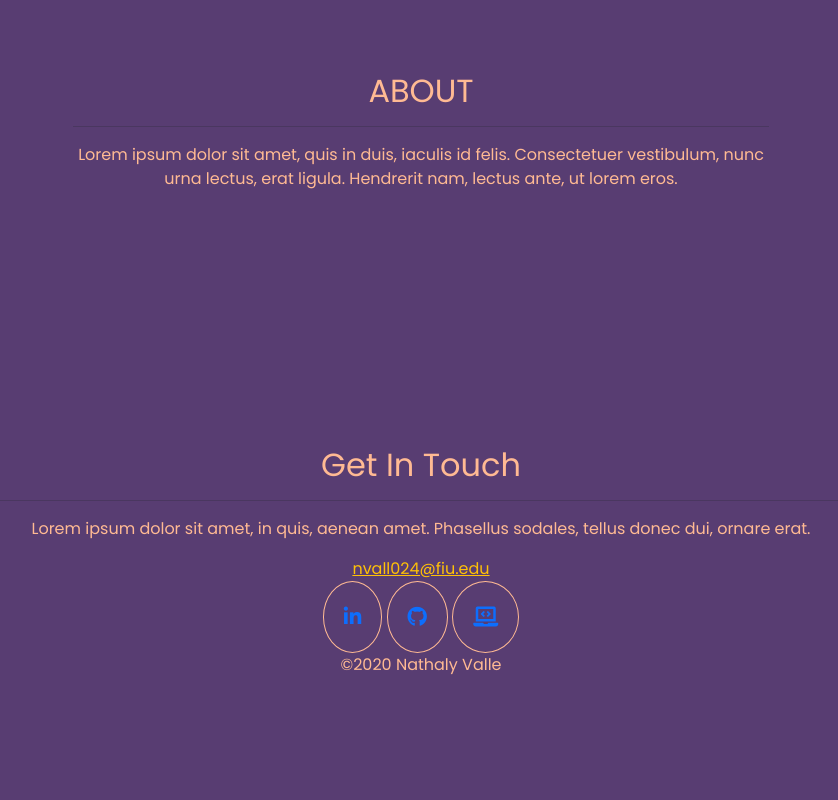
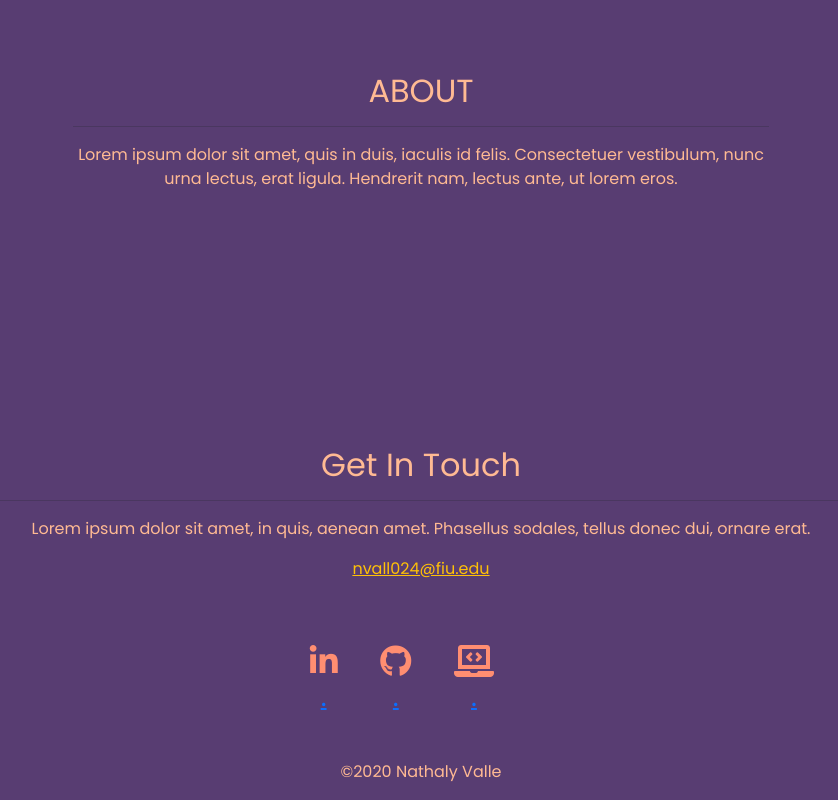
Before and after one commit to Nvall024/portfolio, a plain HTML site: page index.html in a window 1280 px wide. Shown: the part 1362-2162 px from the top of the page, without its empty margins (219-1057 px from the left). Before the commit the page ends 2055 px from the top, so only its background shows below. Drawn offline with nearby package versions, Linux system fonts and the light colour scheme; a web font is replaced by a local one.

Commit message:
Fixing buttons

```diff
--- a/css/styles.css
+++ b/css/styles.css
@@ -56,19 +56,17 @@ color: #ff8e71;
   padding-top: 100px;
 }
 
-
-
-.my-links{
+.button-link{
+  margin: 5% 3% 3% 0;
   list-style: none;
   display: inline-block;
-  font-size: 20px;
-  padding: 20px 20px;
-  color: #ffba93;
-  border: 1px solid #ffba93;
-  border-radius: 50%;
 }
 
-.my-links:hover{
-  color: #fff;
-  border: 1px solid #fff;
+.icon{
+  color: #ff8e71;
 }
+
+.icon:hover{
+  color: #ffba93 ;
+
+}
--- a/index.html
+++ b/index.html
@@ -89,9 +89,20 @@
 
     <div class="footer-links">
 
-      <li class="my-links"><a href="https://www.linkedin.com/in/nathaly-valle-5899b2194/"> <i class="fab fa-linkedin-in"></i></a> </li>
-      <li class="my-links"><a href="https://github.com/Nvall024"><i class="fab fa-github"></i></a></li>
-      <li class="my-links"><a href="https://nvall024.github.io/anirate-website/"><i class="fas fa-laptop-code"></i> </a></li>
+      <div class="button-link">
+          <i class=" icon fab fa-linkedin-in fa-2x"></i>
+          <h3><a href="https://www.linkedin.com/in/nathaly-valle-5899b2194/">.</a></h3>
+        </div>
+
+      <div class="button-link">
+          <i class="icon fab fa-github fa-2x"></i>
+          <h3><a href="https://github.com/Nvall024">.</a></h3>
+        </div>
+
+      <div class="button-link">
+          <i class="icon fas fa-laptop-code fa-2x"></i>
+          <h3><a href="https://nvall024.github.io/anirate-website/">.</a></h3>
+        </div>
     </div>
 
     <p>©2020 Nathaly Valle</p>
```
